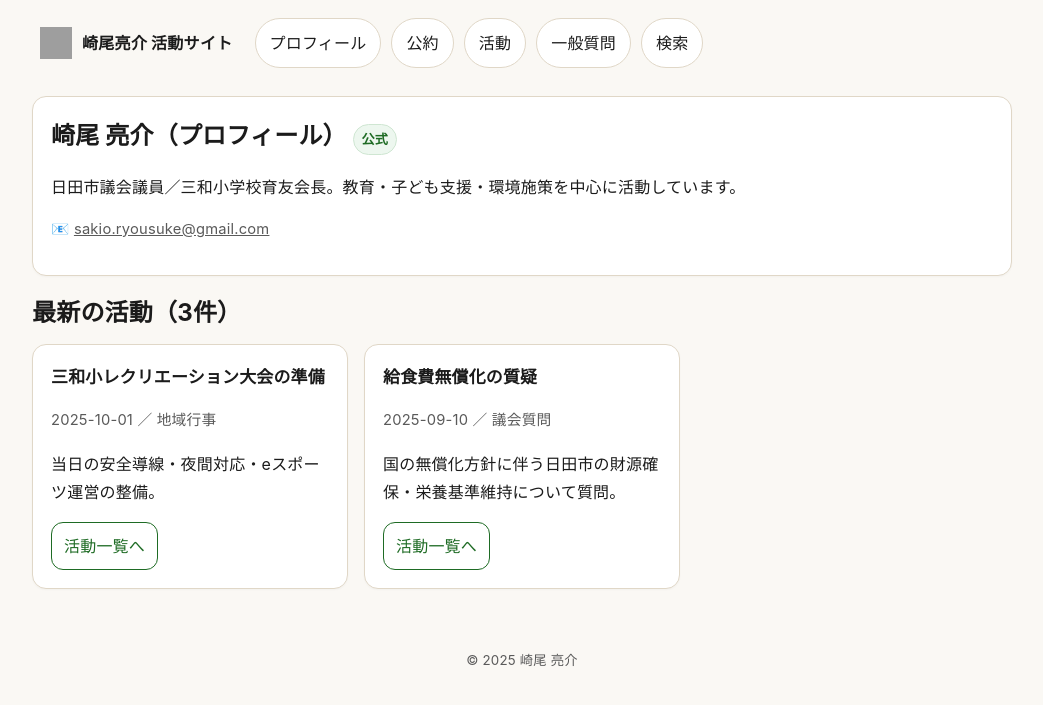
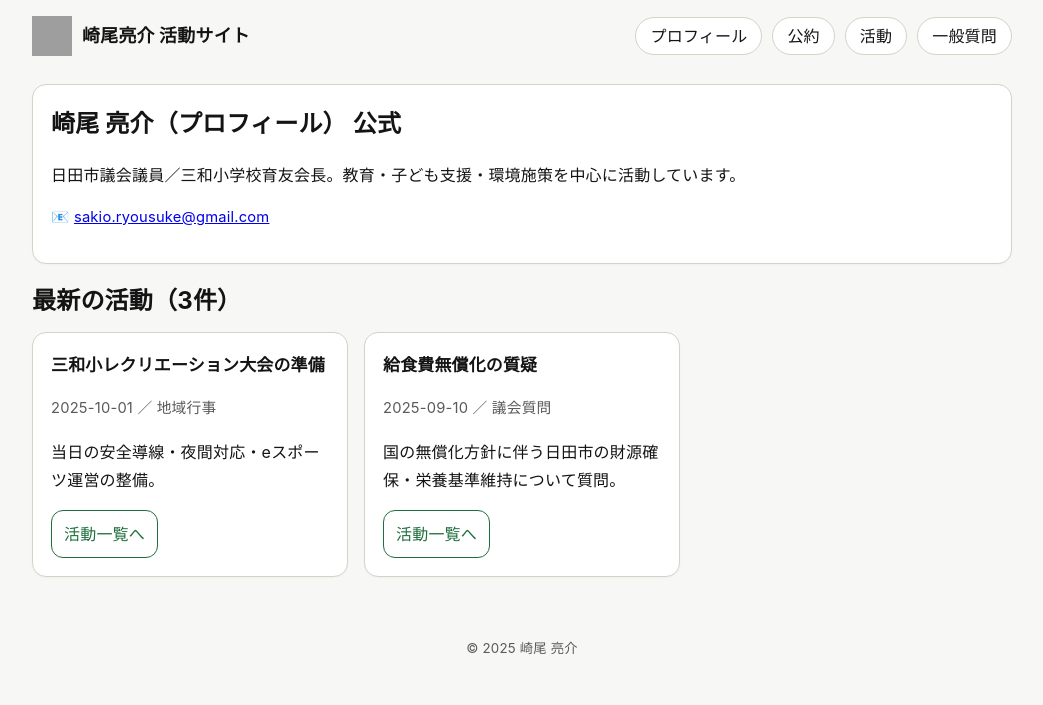
Before and after one commit to sakioryousuke-eng/activity-site, a Jekyll site: the page built from index.html, in a window 1280 px wide. Shown: the top 705 px of the page, without its empty margins (118-1161 px from the left). Built offline with Jekyll 4.4.1, drawn with Linux system fonts in a browser that asks for light colours; grey boxes are pictures that could not be loaded.

Commit message:
Update default.html

```diff
--- a/_layouts/default.html
+++ b/_layouts/default.html
@@ -7,82 +7,68 @@
   {% seo %}
   <style>
     :root{
-      --brand-bg:#faf8f4;
-      --brand-text:#1b1b1b;
-      --brand-muted:#5a5a5a;
-      --brand-border:#e0d7c7;
-      --brand-card:#ffffff;
-      --brand-accent:#1e6b24;      /* 以前より濃く（コントラストUP） */
-      --brand-accent-2:#e56d00;    /* 以前より濃く（コントラストUP） */
+      --bg:#f7f7f5; --text:#141414; --muted:#5a5a5a; --border:#d7d2c8; --card:#ffffff;
+      --accent:#1f6f3d; --accent-2:#d46300; --focus:#005fcc;
       --radius:14px; --max:980px; --pad:16px;
-      --focus:#1e6b24;
     }
     *{box-sizing:border-box}
     html,body{height:100%}
     body{
-      margin:0; background:var(--brand-bg); color:var(--brand-text);
+      margin:0; background:var(--bg); color:var(--text);
       font:16px/1.75 -apple-system,BlinkMacSystemFont,"Hiragino Kaku Gothic ProN","Noto Sans JP",Segoe UI,Roboto,sans-serif;
       letter-spacing:.2px;
     }
-    a{color:inherit}
-    a:focus-visible, button:focus-visible{
-      outline:3px solid var(--focus);
-      outline-offset:2px; border-radius:10px;
-    }
+    .skip{position:absolute; left:-999px; top:-999px; background:#fff; color:#000; padding:8px 12px; border:2px solid var(--focus); border-radius:10px;}
+    .skip:focus{left:16px; top:16px; z-index:10000}
+
     header,main,footer{max-width:var(--max); margin:0 auto; padding:0 var(--pad)}
-    header{padding:18px 0 10px; display:flex; align-items:center; gap:14px; flex-wrap:wrap}
-    .logo{
-      display:inline-flex; align-items:center; gap:10px; text-decoration:none; padding:6px 8px; border-radius:12px;
-    }
-    .logo img{width:32px; height:32px; display:block}
-    .logo span{font-weight:800; letter-spacing:.3px}
-    nav ul{list-style:none; display:flex; gap:10px; flex-wrap:wrap; padding:0; margin:0 0 0 auto}
+    header{padding:16px 0 10px; display:flex; align-items:center; gap:14px; flex-wrap:wrap}
+    .brand{display:flex; align-items:center; gap:10px; text-decoration:none; color:var(--text);}
+    .brand img{width:40px; height:40px; display:block}
+    .brand-title{font-weight:800; letter-spacing:.3px; font-size:1.12rem}
+    nav{margin-left:auto}
+    nav ul{list-style:none; display:flex; gap:10px; flex-wrap:wrap; padding:0; margin:0}
     .chip{
-      display:inline-flex; align-items:center; gap:8px;
-      padding:10px 14px; border:1px solid var(--brand-border);
-      border-radius:999px; text-decoration:none; color:var(--brand-text); background:#fff;
+      display:inline-flex; align-items:center; gap:8px; line-height:1;
+      padding:10px 14px; border:1px solid var(--border); border-radius:999px;
+      text-decoration:none; color:var(--text); background:#fff;
       transition:transform .06s ease, background .15s ease, border-color .15s ease;
     }
-    .chip:hover{background:#fff7ed; border-color:#d6c9b4; transform:translateY(-1px)}
+    .chip:hover{background:#fff7ed}
+    .chip[aria-current="page"]{border-color:var(--accent); box-shadow:0 0 0 2px color-mix(in oklab, var(--accent) 30%, transparent)}
+
     main{padding:18px 0 30px}
     .grid{display:grid; grid-template-columns:repeat(auto-fill,minmax(280px,1fr)); gap:16px}
-    .card{
-      border:1px solid var(--brand-border); border-radius:var(--radius); padding:18px; background:var(--brand-card);
-      box-shadow:0 1px 2px rgba(0,0,0,.03);
-    }
+    .card{border:1px solid var(--border); border-radius:var(--radius); padding:18px; background:var(--card); box-shadow:0 1px 2px rgba(0,0,0,.03)}
     .card h3{margin:0 0 6px; font-size:1.06rem}
-    .muted{color:var(--brand-muted); font-size:.92rem}
-    .btn{
-      display:inline-flex; align-items:center; gap:.5em;
-      padding:9px 12px; border-radius:12px; text-decoration:none; border:1px solid var(--brand-border);
-      background:#fff; color:var(--brand-text);
-      transition:filter .15s ease, background .15s ease, border-color .15s ease;
-    }
+    .muted{color:var(--muted); font-size:.92rem}
+    .btn{display:inline-flex; align-items:center; gap:.5em; padding:9px 12px; border-radius:12px; text-decoration:none; border:1px solid var(--border); background:#fff; color:var(--text);}
     .btn:hover{background:#fffdf8}
-    .btn-primary{border-color:transparent; background:var(--brand-accent); color:#fff;}
+    .btn-primary{border-color:transparent; background:var(--accent); color:#fff}
     .btn-primary:hover{filter:brightness(1.03)}
-    .btn-outline{border-color:var(--brand-accent); color:var(--brand-accent); background:transparent;}
-    .btn-outline:hover{background:#edf5ee}
-    .pill{display:inline-block; padding:.2em .6em; border-radius:999px; font-size:.82rem; border:1px solid var(--brand-border);
-      background:#fff7ed; color:#6a3a00;}
-    .pill.green{background:#edf7ef; color:#1e6b24; border-color:#cfe6d2}
-    footer{padding:26px 0; color:var(--brand-muted); text-align:center}
+    .btn-outline{border-color:var(--accent); color:var(--accent); background:transparent}
+    .btn-outline:hover{background:#eff7f0}
+    footer{padding:26px 0; color:var(--muted); text-align:center}
 
-    /* モーダル（動作安定版） */
+    a:focus-visible, button:focus-visible{outline:2px dashed var(--focus); outline-offset:3px; border-radius:10px}
+
+    /* PDFモーダル（安定版） */
     #pdf-modal{position:fixed; inset:0; background:rgba(0,0,0,.82); display:none; z-index:9999}
     #pdf-modal-inner{width:100vw; height:100vh; display:flex; align-items:center; justify-content:center}
     #pdf-modal-box{width:90vw; height:90vh; background:#fff; border-radius:12px; overflow:hidden; box-shadow:0 10px 30px rgba(0,0,0,.35)}
     #pdf-modal-box object,#pdf-modal-box embed{width:100%; height:100%; display:block}
-    #pdf-close{position:fixed; top:14px; right:14px; background:#fff; border-radius:999px; padding:10px 14px; border:1px solid var(--brand-border); cursor:pointer}
+    #pdf-close{position:fixed; top:14px; right:14px; background:#fff; border-radius:999px; padding:10px 14px; border:1px solid var(--border); cursor:pointer}
     @media (max-width:600px){#pdf-modal-box{width:96vw; height:90vh}}
   </style>
   <noscript><style>.js-only{display:none!important}</style></noscript>
 </head>
 <body>
+  <a class="skip" href="#main">本文へスキップ</a>
+
   <header>
-    <a class="logo" href="{{ '/' | relative_url }}">
-      <img src="{{ '/assets/logo.svg' | relative_url }}" alt="サイトロゴ">
-      <span>{{ site.title | default: "activity-site" }}</span>
+    <a class="brand" href="{{ '/' | relative_url }}">
+      <img src="{{ site.logo | default: '/assets/logo.svg' | relative_url }}" alt="崎尾亮介 ロゴ">
+      <span class="brand-title">{{ site.title | default: "activity-site" }}</span>
     </a>
     <nav aria-label="サイト内">
       <ul>
@@ -91,14 +77,11 @@
         <li><a class="chip" href="{{ '/pages/promise.html' | relative_url }}" {% if p == '/pages/promise.html' | relative_url %}aria-current="page"{% endif %}>公約</a></li>
         <li><a class="chip" href="{{ '/pages/activity.html' | relative_url }}" {% if p == '/pages/activity.html' | relative_url %}aria-current="page"{% endif %}>活動</a></li>
         <li><a class="chip" href="{{ '/pages/matrix.html' | relative_url }}" {% if p == '/pages/matrix.html' | relative_url %}aria-current="page"{% endif %}>一般質問</a></li>
-    <!-- ▼ 追加：検索 -->
-    <li><a class="chip" href="{{ '/pages/search.html' | relative_url }}" {% if p == '/pages/search.html' | relative_url %}aria-current="page"{% endif %}>検索</a></li>
       </ul>
     </nav>
-
   </header>
 
-  <main>
+  <main id="main">
     {{ content }}
   </main>
 
@@ -112,7 +95,7 @@
     <div id="pdf-modal-inner"><div id="pdf-modal-box" aria-live="polite" aria-busy="false"></div></div>
   </div>
 
-  <!-- 安定版スクリプト -->
+  <!-- 委譲＋フォールバック＋iOS回避（安定JS） -->
   <script>
   (function(){
     var modal=document.getElementById('pdf-modal');
```
Lines whose indentation alone changed are shown as unchanged.
